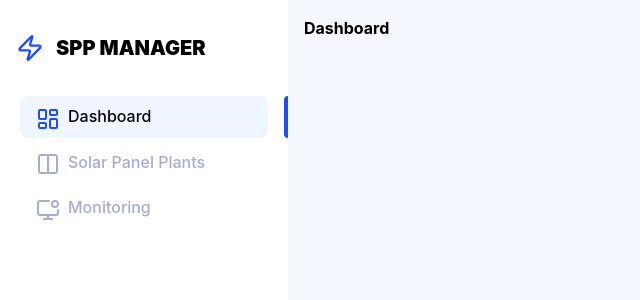
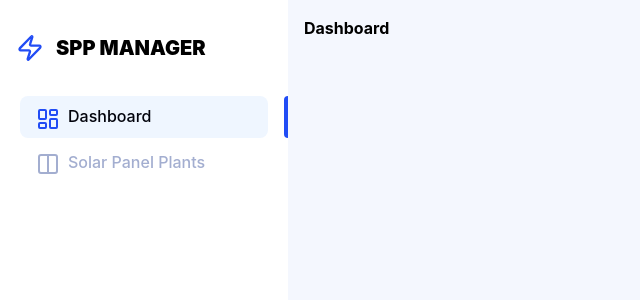
Before and after one commit to ZoiPistioli/solar-plant-monitoring, a React (Vite) app: page / in a window 1280 px wide. Shown: the top 300 px of the page, without its empty margins (0-640 px from the left). Built offline with nearby package versions, Linux system fonts and the light colour scheme.

Commit message:
feat(router): Update monitoring route to use dynamic parameter for plant ID

```diff
--- a/src/router/index.tsx
+++ b/src/router/index.tsx
@@ -11,7 +11,7 @@ export const AppRoutes = () => {
       <Route element={<Layout />}>
         <Route path={ROUTES.home.path} element={<Dashboard />} />
         <Route path={ROUTES.plants.path} element={<SolarPanelPlants />} />
-        <Route path={ROUTES.monitoring.path} element={<Monitoring />} />
+        <Route path="/plants/:id" element={<Monitoring />} />
       </Route>
     </Routes>
   );
--- a/src/router/routes.tsx
+++ b/src/router/routes.tsx
@@ -11,9 +11,4 @@ export const ROUTES = {
     label: 'Solar Panel Plants',
     icon: <Columns2 className="text-inherit h-5 w-5" />,
   },
-  monitoring: {
-    path: '/monitoring',
-    label: 'Monitoring',
-    icon: <MonitorDot className="text-inherit h-5 w-5" />,
-  },
 };
```
